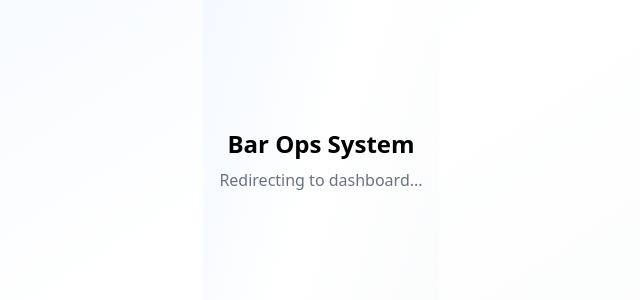
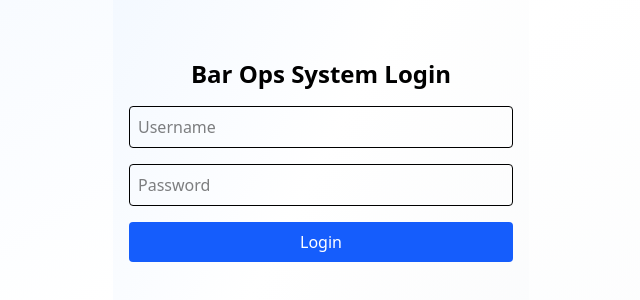
Before and after one commit to kennedy-labs/bar-ops-system, a Next.js app in the folder frontend/: page / in a window 1280 px wide. Before the commit this address had no page. Shown: the part 256-556 px from the top of the page, without its empty margins (319-959 px from the left). Built offline with nearby package versions, Linux system fonts and the light colour scheme; no server answers.

Commit message:
Restore full dashboard functionality and clean up build config

```diff
--- a/frontend/src/app/owner/dashboard/page.tsx
+++ b/frontend/src/app/owner/dashboard/page.tsx
@@ -1,10 +1,10 @@
 "use client";
 
-// Prevent static generation — uses client-side auth + queries
-export const dynamic = "force-dynamic";
 import { useQuery } from "@tanstack/react-query";
 import api from "@/lib/api/api";
 import { useAuthStore } from "@/store/useAuthStore";
+
+export const dynamic = "force-dynamic";
 
 export default function OwnerDashboard() {
   const user = useAuthStore((state) => state.user);
--- a/frontend/src/app/worker/shift/active/page.tsx
+++ b/frontend/src/app/worker/shift/active/page.tsx
@@ -1,5 +1,4 @@
 'use client';
-// Prevent static generation — client component
 export const dynamic = "force-dynamic";
 import { useState } from 'react';
 import { useMutation } from '@tanstack/react-query';
--- a/frontend/src/app/worker/shift/closing/page.tsx
+++ b/frontend/src/app/worker/shift/closing/page.tsx
@@ -1,5 +1,4 @@
 'use client';
-// Prevent static generation — client component
 export const dynamic = "force-dynamic";
 import { useMutation } from '@tanstack/react-query';
 import api from '@/lib/api/api';
--- a/frontend/src/app/worker/shift/opening/page.tsx
+++ b/frontend/src/app/worker/shift/opening/page.tsx
@@ -1,10 +1,10 @@
 "use client";
-// Prevent static generation — client component with query
-export const dynamic = "force-dynamic";
 import { useQuery, useMutation } from "@tanstack/react-query";
 import api from "@/lib/api/api";
 import { useState } from "react";
 import { useRouter } from "next/navigation";
+
+export const dynamic = "force-dynamic";
 
 export default function OpeningStockVerification() {
   const router = useRouter();
@@ -14,8 +14,7 @@ export default function OpeningStockVerification() {
       const response = await api.get("/inventory-items");
       return response.data;
     },
-    // Only run in the browser after the worker is authenticated; skip the
-    // server-side static export during the Vercel build.
+    // Only fetch in the browser (avoids SSR during build export)
     enabled: typeof window !== "undefined",
   });
 
--- a/frontend/src/app/worker/shift/page.tsx
+++ b/frontend/src/app/worker/shift/page.tsx
@@ -1,11 +1,28 @@
-// Prevent static generation during build
+"use client";
+import { useQuery } from "@tanstack/react-query";
+import api from "@/lib/api/api";
+
 export const dynamic = "force-dynamic";
 
 export default function WorkerShift() {
+  const { data, isLoading } = useQuery({
+    queryKey: ["shiftStatus"],
+    queryFn: async () => {
+      const response = await api.get("/shifts/status");
+      return response.data;
+    },
+  });
+
+  if (isLoading) return <div>Loading shift status...</div>;
+
   return (
     <main className="p-6">
       <h1 className="text-2xl font-bold">Worker Shift</h1>
-      <p>Please begin your shift opening procedure.</p>
+      {data?.isActive ? (
+        <p>Shift in progress. <a href="/worker/shift/closing" className="text-blue-600">Go to closing</a></p>
+      ) : (
+        <p>Please begin your shift opening procedure. <a href="/worker/shift/opening" className="text-blue-600">Start here</a></p>
+      )}
     </main>
   );
 }
--- a/frontend/src/app/worker/shift/result/page.tsx
+++ b/frontend/src/app/worker/shift/result/page.tsx
@@ -17,8 +17,8 @@ export default function ShiftResult() {
       });
       return response.data;
     },
-    // Run only in the browser, after the worker is authenticated and
-    // their business is known.
+    // Run only in browser, after the worker is authenticated
+    // and their business is known.
     enabled: typeof window !== 'undefined' && !!businessId,
   });
 
--- a/frontend/src/components/LoginForm.tsx
+++ b/frontend/src/components/LoginForm.tsx
@@ -1,31 +1,62 @@
-'use client';
-import { useEffect } from 'react';
-import { useRouter } from 'next/navigation';
-import { useAuthStore } from '@/store/useAuthStore';
+"use client";
+import { useState } from "react";
+import { useRouter } from "next/navigation";
+import api from "@/lib/api/api";
+import { useAuthStore } from "@/store/useAuthStore";
 
 export default function LoginForm() {
+  const [name, setName] = useState("");
+  const [pass, setPass] = useState("");
+  const [error, setError] = useState("");
+  const [isLoading, setIsLoading] = useState(false);
   const router = useRouter();
   const setAuth = useAuthStore((state) => state.setAuth);
 
-  // Auto-login on mount (security disabled for development)
-  useEffect(() => {
-    const fakeToken = 'demo-token-' + Date.now();
-    const fakeUser = {
-      id: 'demo-user-1',
-      name: 'worker1',
-      businessId: 'joypub',
-      role: 'WORKER',
-    };
-    setAuth(fakeToken, fakeUser);
-    router.push('/dashboard');
-  }, [setAuth, router]);
+  const handleSubmit = async (e: React.FormEvent) => {
+    e.preventDefault();
+    if (isLoading) return;
+    setIsLoading(true);
+    setError("");
+    try {
+      const response = await api.post("/auth/login", { name, pass });
+      setAuth(response.data.access_token, response.data.user);
+      router.push("/dashboard");
+    } catch (err: any) {
+      setError(err?.response?.data?.message || "Invalid credentials");
+    } finally {
+      setIsLoading(false);
+    }
+  };
 
   return (
-    <div className="flex min-h-screen items-center justify-center bg-gradient-to-br from-blue-50 via-white to-gray-50 p-4">
-      <div className="text-center">
-        <div className="text-2xl font-bold mb-2">Bar Ops System</div>
-        <div className="text-gray-500">Redirecting to dashboard...</div>
-      </div>
-    </div>
+    <main className="flex min-h-screen items-center justify-center bg-gradient-to-br from-blue-50 via-white to-gray-50 p-4">
+      <form onSubmit={handleSubmit} className="w-full max-w-sm space-y-4">
+        <h1 className="text-center text-2xl font-bold">Bar Ops System Login</h1>
+        {error && <p className="text-center text-red-500">{error}</p>}
+        <input
+          type="text"
+          placeholder="Username"
+          value={name}
+          onChange={(e) => setName(e.target.value)}
+          className="w-full rounded border p-2"
+          required
+        />
+        <input
+          type="password"
+          placeholder="Password"
+          value={pass}
+          onChange={(e) => setPass(e.target.value)}
+          className="w-full rounded border p-2"
+          required
+        />
+        <button
+          type="submit"
+          disabled={isLoading}
+          className="w-full rounded bg-blue-600 py-2 text-white disabled:opacity-50"
+        >
+          {isLoading ? "Logging in..." : "Login"}
+        </button>
+      </form>
+    </main>
   );
 }
```
